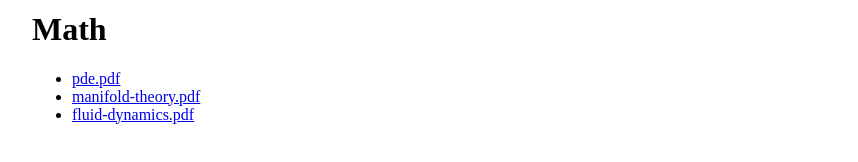
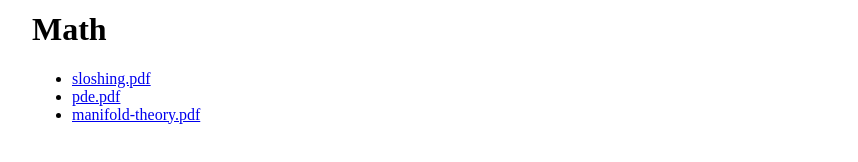
Before and after one commit to TurbulenceChaos/turbulencechaos.github.io, a plain HTML site: page blog.html in a window 1280 px wide. Shown: the part 224-386 px from the top of the page, without its empty margins (208-1066 px from the left). Drawn offline with Linux system fonts and the light colour scheme.

Commit message:
Update blog.html

```diff
--- a/blog.html
+++ b/blog.html
@@ -13,9 +13,10 @@
 
     <h1>Math</h1>
     <ul>
+      <li><a href="math/sloshing/sloshing.pdf" target="_blank">sloshing.pdf</a></li>
       <li><a href="math/pde/pde.pdf" target="_blank">pde.pdf</a></li>
       <li><a href="math/manifold-theory/manifold-theory.pdf" target="_blank">manifold-theory.pdf</a></li>
-      <li><a href="math/fluid-dynamics/fluid-dynamics.pdf" target="_blank">fluid-dynamics.pdf</a></li>
+      <!-- <li><a href="math/fluid-dynamics/fluid-dynamics.pdf" target="_blank">fluid-dynamics.pdf</a></li> -->
     </ul>
   </body>
 </html>
```
Also changed, not shown: 3 other files.
